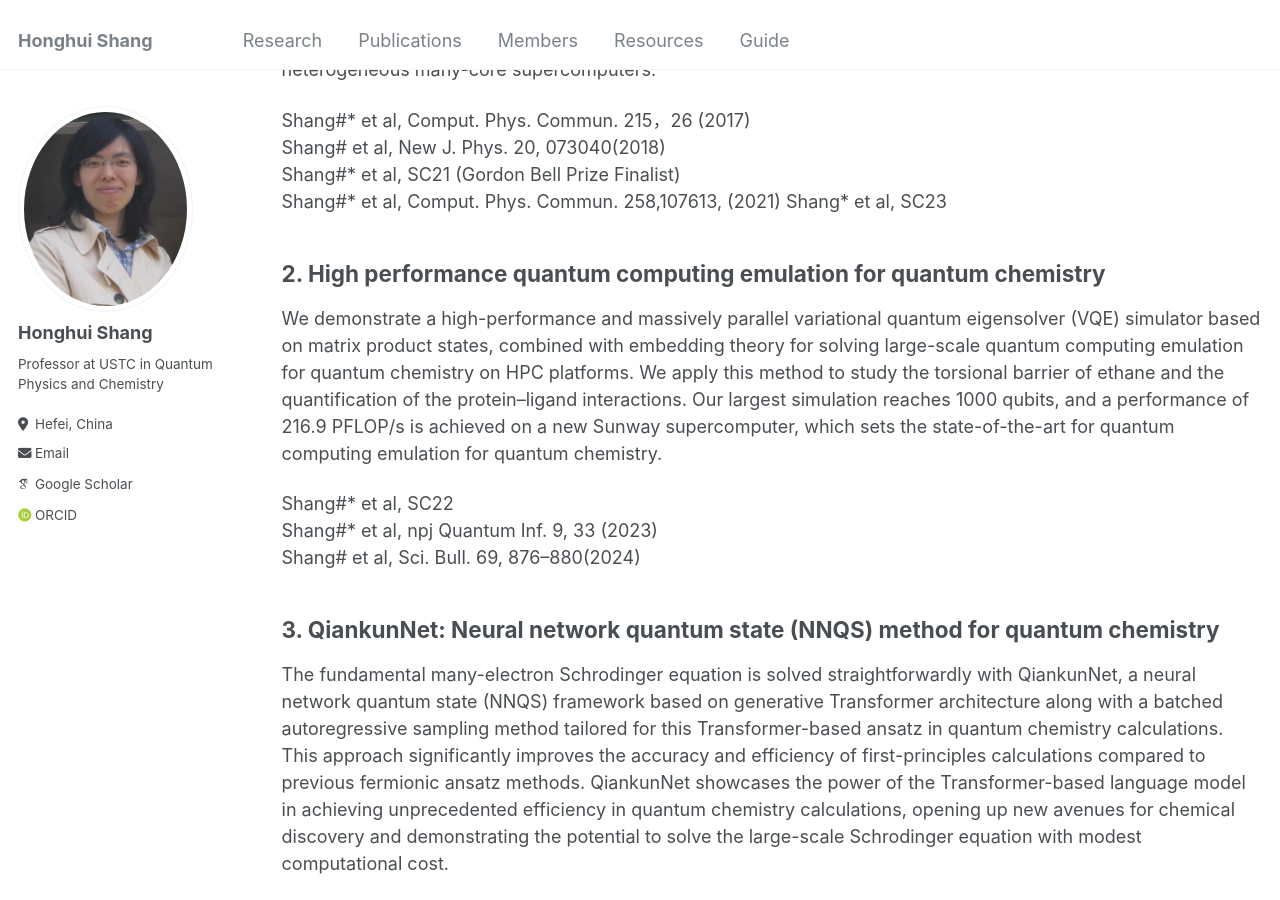
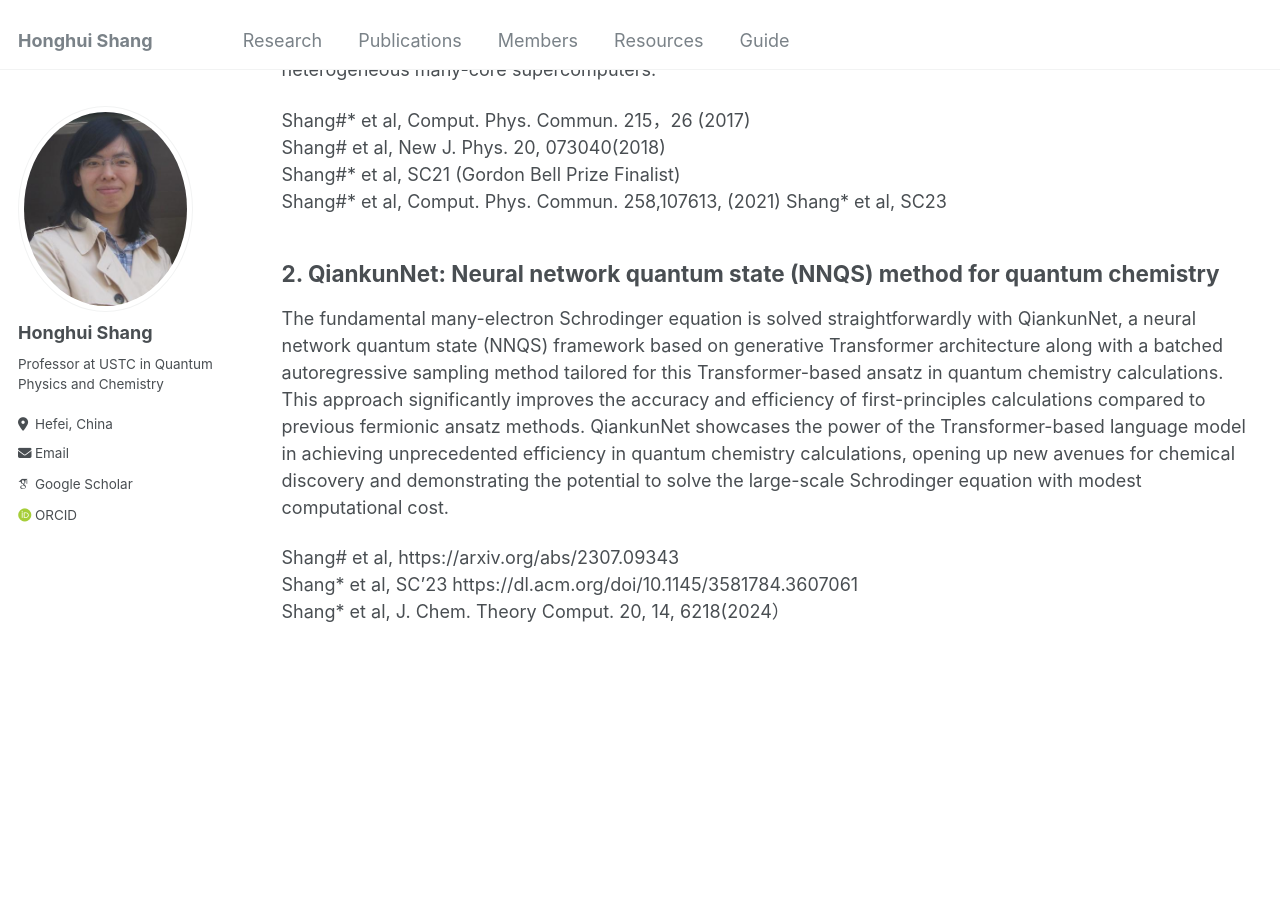
Before and after one commit to CrMomi91/CrMomi91.github.io, a Jekyll site: the page built from _pages/research.md, in a window 1280 px wide and 900 px high, scrolled down 375 px. Built offline with Jekyll 4.4.1, drawn with Linux system fonts in a browser that asks for light colours; some web fonts are replaced.

Commit message:
Update research.md

```diff
--- a/_pages/research.md
+++ b/_pages/research.md
@@ -17,16 +17,18 @@ Shang#* et al, SC21 (Gordon Bell Prize Finalist)
 Shang#* et al, Comput. Phys. Commun. 258,107613, (2021)
 Shang*  et al, SC23
 
+<!--
 ## 2. High performance quantum computing emulation for quantum chemistry
 
- We demonstrate a high-performance and massively parallel variational quantum eigensolver (VQE) simulator based on matrix product states, combined with embedding theory for solving large-scale quantum computing emulation for quantum chemistry on HPC platforms. We apply this method to study the torsional barrier of ethane and the quantification of the protein–ligand interactions. Our largest simulation reaches 1000 qubits, and a performance of 216.9 PFLOP/s is achieved on a new Sunway supercomputer, which sets the state-of-the-art for quantum computing emulation for quantum chemistry.
+We demonstrate a high-performance and massively parallel variational quantum eigensolver (VQE) simulator based on matrix product states, combined with embedding theory for solving large-scale quantum computing emulation for quantum chemistry on HPC platforms. We apply this method to study the torsional barrier of ethane and the quantification of the protein–ligand interactions. Our largest simulation reaches 1000 qubits, and a performance of 216.9 PFLOP/s is achieved on a new Sunway supercomputer, which sets the state-of-the-art for quantum computing emulation for quantum chemistry.
 
 Shang#* et al, SC22
 Shang#* et al, npj Quantum Inf. 9, 33 (2023)
 Shang#  et al, Sci. Bull. 69, 876–880(2024)
+-->
 
 
-## 3. QiankunNet: Neural network quantum state (NNQS) method for quantum chemistry
+## 2. QiankunNet: Neural network quantum state (NNQS) method for quantum chemistry
 
 The fundamental many-electron Schrodinger equation is solved straightforwardly with QiankunNet, a neural network quantum state (NNQS) framework based on generative Transformer architecture along with a batched autoregressive sampling method tailored for this Transformer-based ansatz in quantum chemistry calculations. This approach significantly improves the accuracy and efficiency of first-principles calculations compared to previous
 fermionic ansatz methods. QiankunNet showcases the power of the Transformer-based language model in achieving
```
